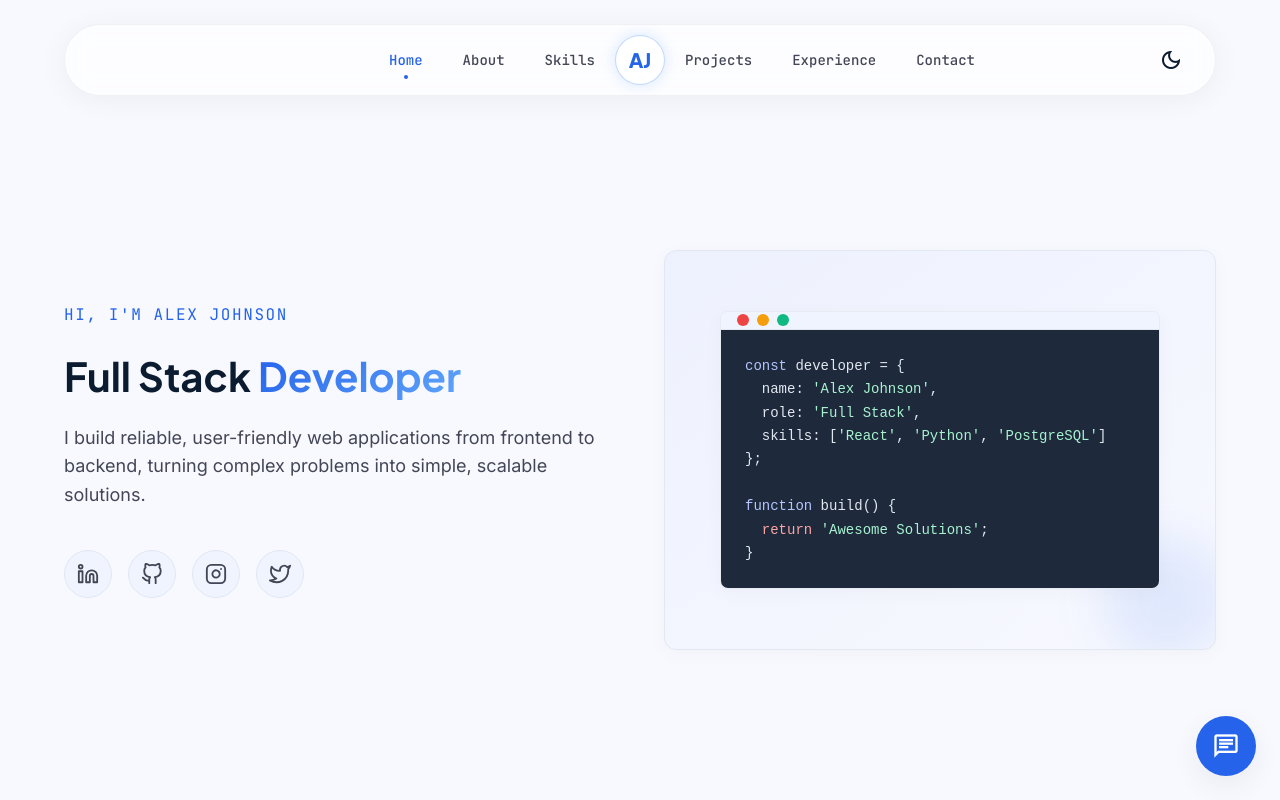
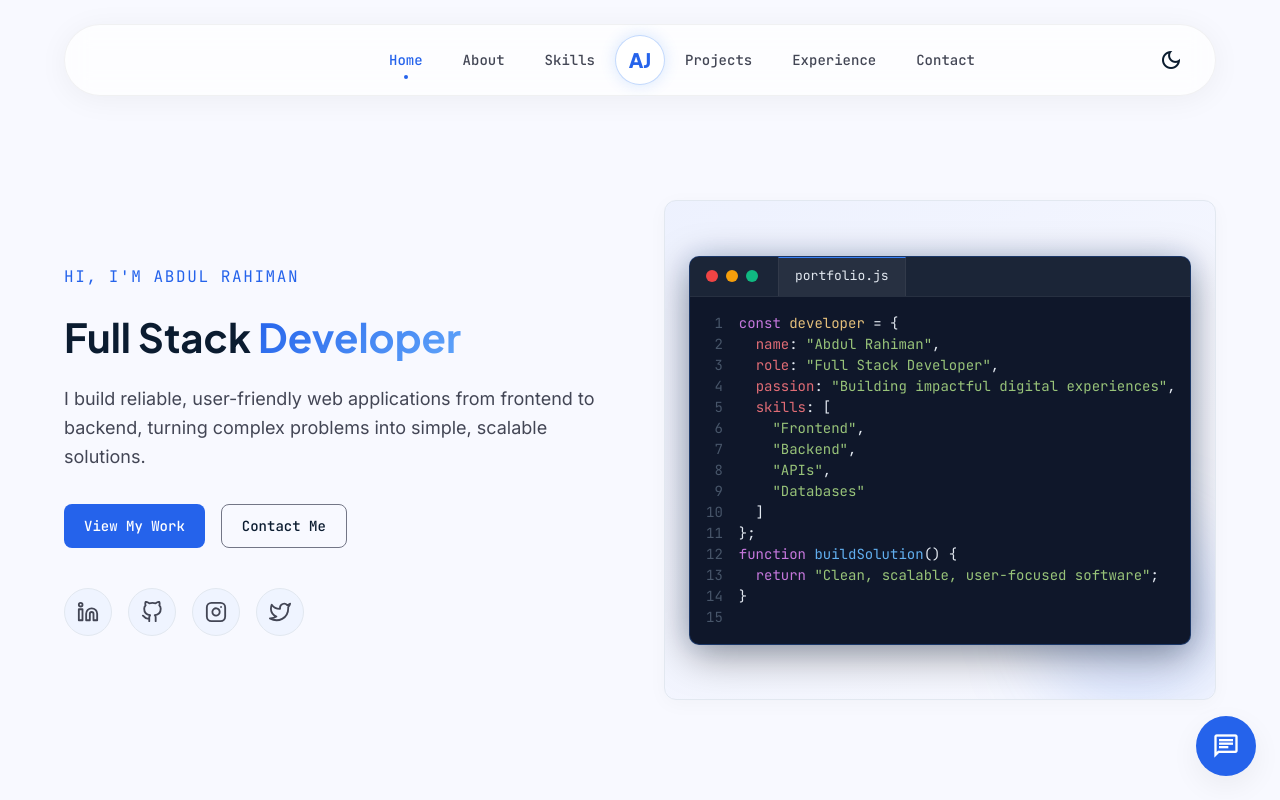
Before and after one commit to AbdulRahimanKS/Personal-Portfolio, a React (Vite) app: page /skills in a window 1280 px wide. Shown: the top 800 px of the page. Built offline with nearby package versions, Linux system fonts and the light colour scheme.

Commit message:
feat: implement Home and Projects page components with corresponding modular CSS styling

```diff
--- a/src/pages/Home.jsx
+++ b/src/pages/Home.jsx
@@ -9,13 +9,19 @@ const Home = () => {
         <div className="container">
           <div className={styles.heroGrid}>
             <div className={styles.heroContent}>
-              <div className={styles.greeting}>HI, I'M ALEX JOHNSON</div>
+              <div className={styles.greeting}>HI, I'M ABDUL RAHIMAN</div>
               <h1 className={styles.title}>
                 Full Stack <span className="text-gradient">Developer</span>
               </h1>
               <p className={styles.description}>
                 I build reliable, user-friendly web applications from frontend to backend, turning complex problems into simple, scalable solutions.
               </p>
+
+              <div className={styles.ctaGroup}>
+                <a href="#work" className="btn btn-primary">View My Work</a>
+                <a href="/contact" className="btn btn-outline">Contact Me</a>
+              </div>
+
               <div className={styles.socialLinks}>
                 <a href="#" className={styles.socialIcon} aria-label="LinkedIn">
                   <svg viewBox="0 0 24 24" width="22" height="22" stroke="currentColor" strokeWidth="2" fill="none" strokeLinecap="round" strokeLinejoin="round"><path d="M16 8a6 6 0 0 1 6 6v7h-4v-7a2 2 0 0 0-2-2 2 2 0 0 0-2 2v7h-4v-7a6 6 0 0 1 6-6z"></path><rect x="2" y="9" width="4" height="12"></rect><circle cx="4" cy="4" r="2"></circle></svg>
@@ -34,25 +40,43 @@ const Home = () => {
 
             <div className={styles.heroVisual}>
               <div className={styles.visualBg}></div>
-              <div className={styles.codeCard}>
-                <div className={styles.cardHeader}>
-                  <div className={styles.dot} style={{ backgroundColor: '#ef4444' }}></div>
-                  <div className={styles.dot} style={{ backgroundColor: '#f59e0b' }}></div>
-                  <div className={styles.dot} style={{ backgroundColor: '#10b981' }}></div>
+
+              <div className={styles.codeEditor}>
+                <div className={styles.editorHeader}>
+                  <div className={styles.windowControls}>
+                    <div className={styles.dot} style={{ backgroundColor: '#ef4444' }}></div>
+                    <div className={styles.dot} style={{ backgroundColor: '#f59e0b' }}></div>
+                    <div className={styles.dot} style={{ backgroundColor: '#10b981' }}></div>
+                  </div>
+                  <div className={styles.fileTabs}>
+                    <div className={styles.activeTab}>portfolio.js</div>
+                  </div>
                 </div>
-                <div className={styles.cardBody}>
-                  <code>
-                    <span className={styles.keyword}>const</span> developer = {'{'}<br />
-                    &nbsp;&nbsp;name: <span className={styles.string}>'Alex Johnson'</span>,<br />
-                    &nbsp;&nbsp;role: <span className={styles.string}>'Full Stack'</span>,<br />
-                    &nbsp;&nbsp;skills: [<span className={styles.string}>'React'</span>, <span className={styles.string}>'Python'</span>, <span className={styles.string}>'PostgreSQL'</span>]<br />
-                    {'}'};<br /><br />
-                    <span className={styles.keyword}>function</span> build() {'{'}<br />
-                    &nbsp;&nbsp;<span className={styles.return}>return</span> <span className={styles.string}>'Awesome Solutions'</span>;<br />
-                    {'}'}
-                  </code>
+
+                <div className={styles.editorBody}>
+                  <div className={styles.lineNumbers}>
+                    <span>1</span><span>2</span><span>3</span><span>4</span><span>5</span><span>6</span><span>7</span><span>8</span><span>9</span><span>10</span><span>11</span><span>12</span><span>13</span><span>14</span><span>15</span>
+                  </div>
+                  <div className={styles.codeContent}>
+                    <div className={styles.codeLine}><span className={styles.keyword}>const</span> <span className={styles.variable}>developer</span> = {'{'}</div>
+                    <div className={styles.codeLine}>&nbsp;&nbsp;<span className={styles.property}>name</span>: <span className={styles.string}>"Abdul Rahiman"</span>,</div>
+                    <div className={styles.codeLine}>&nbsp;&nbsp;<span className={styles.property}>role</span>: <span className={styles.string}>"Full Stack Developer"</span>,</div>
+                    <div className={styles.codeLine}>&nbsp;&nbsp;<span className={styles.property}>passion</span>: <span className={styles.string}>"Building impactful digital experiences"</span>,</div>
+                    <div className={styles.codeLine}>&nbsp;&nbsp;<span className={styles.property}>skills</span>: [</div>
+                    <div className={styles.codeLine}>&nbsp;&nbsp;&nbsp;&nbsp;<span className={styles.string}>"Frontend"</span>,</div>
+                    <div className={styles.codeLine}>&nbsp;&nbsp;&nbsp;&nbsp;<span className={styles.string}>"Backend"</span>,</div>
+                    <div className={styles.codeLine}>&nbsp;&nbsp;&nbsp;&nbsp;<span className={styles.string}>"APIs"</span>,</div>
+                    <div className={styles.codeLine}>&nbsp;&nbsp;&nbsp;&nbsp;<span className={styles.string}>"Databases"</span></div>
+                    <div className={styles.codeLine}>&nbsp;&nbsp;]</div>
+                    <div className={styles.codeLine}>{'}'};</div>
+                    <div className={styles.codeLine}></div>
+                    <div className={styles.codeLine}><span className={styles.keyword}>function</span> <span className={styles.function}>buildSolution</span>() {'{'}</div>
+                    <div className={styles.codeLine}>&nbsp;&nbsp;<span className={styles.keyword}>return</span> <span className={styles.string}>"Clean, scalable, user-focused software"</span>;</div>
+                    <div className={styles.codeLine}>{'}'}<span className={styles.blinkingCursor}></span></div>
+                  </div>
                 </div>
               </div>
+
               <div className={styles.glowEffect}></div>
             </div>
           </div>
--- a/src/pages/Home.module.css
+++ b/src/pages/Home.module.css
@@ -49,6 +49,12 @@
   line-height: 1.6;
 }
 
+.ctaGroup {
+  display: flex;
+  gap: 16px;
+  margin-top: 8px;
+}
+
 .socialLinks {
   display: flex;
   flex-wrap: wrap;
@@ -80,23 +86,22 @@
 .heroVisual {
   position: relative;
   width: 100%;
-  aspect-ratio: 1;
+  min-height: 450px;
   background-color: var(--surface-container-lowest);
   border-radius: 12px;
   border: 1px solid var(--outline-variant);
   box-shadow: var(--shadow-sm);
   overflow: hidden;
-  display: none;
+  display: flex;
   align-items: center;
   justify-content: center;
+  padding: 24px;
 }
 
 @media (min-width: 768px) {
   .heroVisual {
-    display: flex;
-    aspect-ratio: auto;
     height: 100%;
-    min-height: 400px;
+    min-height: 500px;
   }
 }
 
@@ -107,40 +112,40 @@
   z-index: 0;
 }
 
-.codeCard {
+.codeEditor {
   position: relative;
   z-index: 10;
-  width: 80%;
-  height: 70%;
-  background: rgba(255, 255, 255, 0.7);
+  width: 100%;
+  max-width: 520px;
+  background: #0f172a;
   backdrop-filter: blur(10px);
-  border: 1px solid rgba(226, 232, 240, 0.8);
-  border-radius: 8px;
+  border: 1px solid rgba(59, 130, 246, 0.3);
+  border-radius: 10px;
   display: flex;
   flex-direction: column;
   overflow: hidden;
-  box-shadow: 0 4px 20px rgba(0, 0, 0, 0.03);
+  box-shadow: 0 10px 40px rgba(0, 0, 0, 0.4), 0 0 25px rgba(59, 130, 246, 0.15);
   transition: all 0.3s;
 }
 
-[data-theme='dark'] .codeCard {
-  background: rgba(30, 41, 59, 0.7);
-  border-color: rgba(255, 255, 255, 0.1);
+.codeEditor:hover {
+  transform: translateY(-4px);
+  box-shadow: 0 15px 50px rgba(0, 0, 0, 0.5), 0 0 35px rgba(59, 130, 246, 0.25);
+  border-color: rgba(59, 130, 246, 0.5);
 }
 
-.codeCard:hover {
-  box-shadow: 0 10px 30px rgba(0, 0, 0, 0.06);
-  border-color: rgba(37, 99, 235, 0.2);
-  transform: translateY(-2px);
-}
-
-.cardHeader {
-  height: 32px;
-  background-color: var(--surface-container-low);
-  border-bottom: 1px solid var(--outline-variant);
+.editorHeader {
+  height: 40px;
+  background-color: rgba(30, 41, 59, 0.8);
+  border-bottom: 1px solid rgba(255, 255, 255, 0.05);
   display: flex;
   align-items: center;
   padding: 0 16px;
+  position: relative;
+}
+
+.windowControls {
+  display: flex;
   gap: 8px;
 }
 
@@ -150,42 +155,89 @@
   border-radius: 50%;
 }
 
-.cardBody {
-  padding: 24px;
-  flex-grow: 1;
-  background-color: #1e293b;
+.fileTabs {
+  display: flex;
+  margin-left: 20px;
+  height: 100%;
+}
+
+.activeTab {
+  display: flex;
+  align-items: center;
+  padding: 0 16px;
+  background: rgba(255, 255, 255, 0.05);
   color: #e2e8f0;
   font-family: var(--font-mono);
-  font-size: 14px;
+  font-size: 13px;
+  border-top: 1px solid #3b82f6;
+  border-right: 1px solid rgba(255, 255, 255, 0.05);
+  border-left: 1px solid rgba(255, 255, 255, 0.05);
 }
 
-.keyword {
-  color: #b4c5ff;
-  /* primary-fixed-dim */
+.editorBody {
+  display: flex;
+  padding: 16px 0;
+  font-family: var(--font-mono);
+  font-size: 14px;
+  line-height: 1.5;
 }
 
-.string {
-  color: #a7f3d0;
+.lineNumbers {
+  display: flex;
+  flex-direction: column;
+  padding: 0 16px;
+  color: #475569;
+  text-align: right;
+  user-select: none;
 }
 
-.return {
-  color: #fca5a5;
+.codeContent {
+  flex-grow: 1;
+  padding-right: 16px;
+  color: #e2e8f0;
+  overflow-x: auto;
+}
+
+.codeLine {
+  white-space: pre;
+}
+
+.keyword { color: #c678dd; }
+.string { color: #98c379; }
+.function { color: #61afef; }
+.property { color: #e06c75; }
+.variable { color: #e5c07b; }
+
+.blinkingCursor {
+  display: inline-block;
+  width: 8px;
+  height: 16px;
+  background-color: #61afef;
+  vertical-align: middle;
+  margin-left: 4px;
+  animation: blink 1s step-end infinite;
+}
+
+@keyframes blink {
+  0%, 100% { opacity: 1; }
+  50% { opacity: 0; }
 }
 
 .glowEffect {
   position: absolute;
-  bottom: -16px;
-  right: -16px;
-  width: 128px;
-  height: 128px;
-  background-color: rgba(37, 99, 235, 0.1);
+  bottom: -20px;
+  right: -20px;
+  width: 200px;
+  height: 200px;
+  background-color: rgba(37, 99, 235, 0.15);
   border-radius: 50%;
-  filter: blur(24px);
+  filter: blur(40px);
   transition: all 0.7s;
+  z-index: 0;
 }
 
 .heroVisual:hover .glowEffect {
-  background-color: rgba(37, 99, 235, 0.2);
+  background-color: rgba(37, 99, 235, 0.25);
 }
 
 .featuresSection {
--- a/src/pages/Projects.jsx
+++ b/src/pages/Projects.jsx
@@ -6,38 +6,50 @@ const Projects = () => {
   const projectsList = [
     {
       title: "Cloudvice CRM",
-      description: "A comprehensive Customer Relationship Management system built for modern sales teams. Features real-time analytics, pipeline management, and automated email workflows.",
+      category: "Full Stack",
+      description: "A comprehensive customer relationship management platform with analytics, pipeline management, and workflow automation.",
       tags: ["React", "Python", "Django", "PostgreSQL"],
+      image: "https://images.unsplash.com/photo-1460925895917-afdab827c52f?ixlib=rb-4.0.3&auto=format&fit=crop&w=800&q=80",
+      icon: "insights",
       links: [
-        { label: "Live Demo", url: "#" },
-        { label: "Source Code", url: "#" }
+        { label: "Live Demo ↗", url: "#", primary: true },
+        { label: "Source Code", url: "#", icon: "github", primary: false }
       ]
     },
     {
       title: "E-Commerce OS",
-      description: "An open-source, headless e-commerce backend with a customizable storefront. Includes inventory tracking, payment gateway integration, and customer account management.",
+      category: "Backend",
+      description: "A flexible e-commerce platform with inventory, payments, and customer management.",
       tags: ["Next.js", "Node.js", "MongoDB", "Stripe"],
+      image: "https://images.unsplash.com/photo-1556742049-0cfed4f6a45d?ixlib=rb-4.0.3&auto=format&fit=crop&w=800&q=80",
+      icon: "shopping_cart",
       links: [
-        { label: "Live Demo", url: "#" },
-        { label: "Source Code", url: "#" }
+        { label: "Live Demo ↗", url: "#", primary: true },
+        { label: "Source Code", url: "#", icon: "github", primary: false }
       ]
     },
     {
-      title: "TaskFlow Pro",
-      description: "A collaborative project management tool designed for agile teams. Features Kanban boards, time tracking, and integrations with popular tools like Slack and GitHub.",
-      tags: ["React", "Express", "GraphQL", "Redis"],
+      title: "TaskFlow",
+      category: "Full Stack",
+      description: "A collaborative project management tool designed for agile teams with real-time updates and Kanban boards.",
+      tags: ["React", "Express", "WebSockets", "Redis"],
+      image: "https://images.unsplash.com/photo-1611162617474-5b21e879e113?ixlib=rb-4.0.3&auto=format&fit=crop&w=800&q=80",
+      icon: "task_alt",
       links: [
-        { label: "Live Demo", url: "#" },
-        { label: "Source Code", url: "#" }
+        { label: "Live Demo ↗", url: "#", primary: true },
+        { label: "Source Code", url: "#", icon: "github", primary: false }
       ]
     },
     {
-      title: "Portfolio Template",
-      description: "A customizable, premium developer portfolio template. Built with performance and accessibility in mind, featuring a fully responsive design and dark mode support.",
-      tags: ["React", "Vite", "Vanilla CSS"],
+      title: "AI Chat Assistant",
+      category: "AI / Python",
+      description: "An intelligent conversational agent built with custom language models for answering technical queries and code generation.",
+      tags: ["Python", "FastAPI", "OpenAI", "React"],
+      image: "https://images.unsplash.com/photo-1677442136019-21780ecad995?ixlib=rb-4.0.3&auto=format&fit=crop&w=800&q=80",
+      icon: "smart_toy",
       links: [
-        { label: "Live Demo", url: "#" },
-        { label: "Source Code", url: "#" }
+        { label: "Live Demo ↗", url: "#", primary: true },
+        { label: "Source Code", url: "#", icon: "github", primary: false }
       ]
     }
   ];
@@ -47,30 +59,37 @@ const Projects = () => {
       <section className={styles.projectsSection}>
         <div className="container">
           <div className={styles.header}>
-            <h1 className={styles.title}>My <span className="text-gradient">Projects</span></h1>
-            <p className={styles.subtitle}>A selection of my recent work and personal projects.</p>
+            <div className={styles.headerLeft}>
+              <h1 className={styles.title}>My <span className="text-gradient">Projects</span></h1>
+              <p className={styles.subtitle}>A selection of my recent work and personal projects.</p>
+            </div>
           </div>
 
           <div className={styles.grid}>
             {projectsList.map((project, idx) => (
-              <div key={idx} className="card">
-                <div className={styles.projectImage}>
-                  {/* Placeholder for project image */}
-                  <span className="material-symbols-outlined" style={{ fontSize: '48px', color: 'var(--outline-variant)' }}>image</span>
+              <div key={idx} className={styles.projectCard}>
+                <div className={styles.imageContainer}>
+                  <img src={project.image} alt={project.title} className={styles.projectImage} />
+                  <div className={styles.imageOverlay}></div>
+                  <span className={styles.categoryBadge}>{project.category}</span>
                 </div>
+
                 <div className={styles.projectContent}>
                   <h2 className={styles.projectTitle}>{project.title}</h2>
                   <p className={styles.projectDesc}>{project.description}</p>
 
                   <div className={styles.tags}>
                     {project.tags.map((tag, tIdx) => (
-                      <span key={tIdx} className="tag">{tag}</span>
+                      <span key={tIdx} className={styles.tag}>{tag}</span>
                     ))}
                   </div>
 
                   <div className={styles.links}>
                     {project.links.map((link, lIdx) => (
-                      <a key={lIdx} href={link.url} className={lIdx === 0 ? "btn btn-primary" : "btn btn-outline"}>
+                      <a key={lIdx} href={link.url} className={link.primary ? "btn btn-primary" : "btn btn-outline"}>
+                        {link.icon === "github" && (
+                          <svg viewBox="0 0 24 24" width="18" height="18" stroke="currentColor" strokeWidth="2" fill="none" strokeLinecap="round" strokeLinejoin="round" style={{marginRight: '6px'}}><path d="M9 19c-5 1.5-5-2.5-7-3m14 6v-3.87a3.37 3.37 0 0 0-.94-2.61c3.14-.35 6.44-1.54 6.44-7A5.44 5.44 0 0 0 20 4.77 5.07 5.07 0 0 0 19.91 1S18.73.65 16 2.48a13.38 13.38 0 0 0-7 0C6.27.65 5.09 1 5.09 1A5.07 5.07 0 0 0 5 4.77a5.44 5.44 0 0 0-1.5 3.78c0 5.42 3.3 6.61 6.44 7A3.37 3.37 0 0 0 9 18.13V22"></path></svg>
+                        )}
                         {link.label}
                       </a>
                     ))}
```
Also changed, not shown: src/pages/Projects.module.css (+106 -21 lines).
